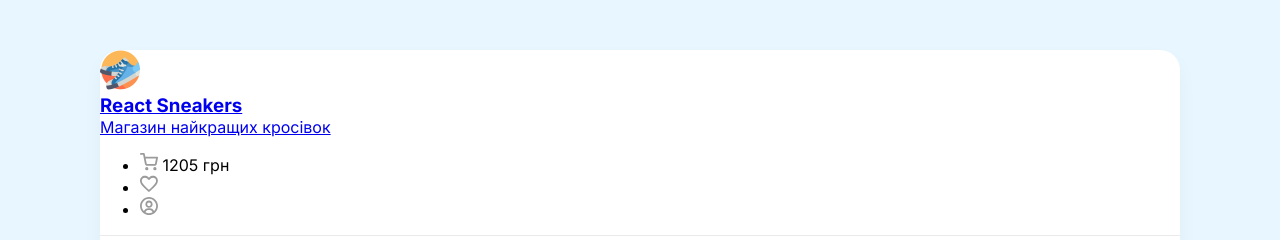
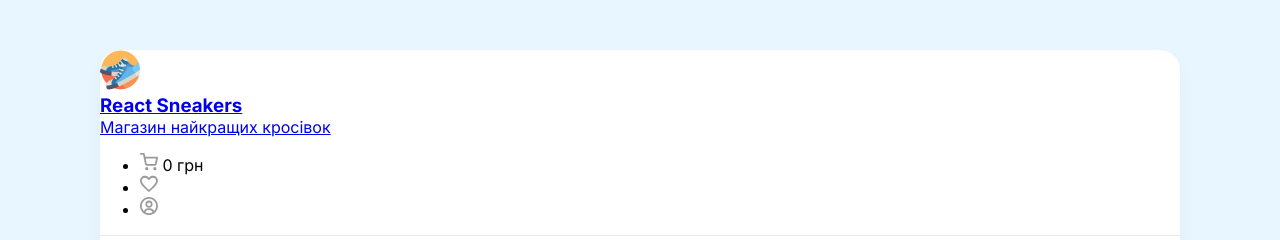
Before and after one commit to Medyanenko/React-sneakers, a React (Create React App) app: page / in a window 1280 px wide. Shown: the top 240 px of the page. Built offline with nearby package versions, Linux system fonts and the light colour scheme; no server answers.

Commit message:
7.calculation totalprice in cart

```diff
--- a/src/components/Drawer/Drawer.js
+++ b/src/components/Drawer/Drawer.js
@@ -10,6 +10,7 @@ const Drawer = ({ onClose, items = [], onRemove }) => {
   const [isOrderComplete, setIsOrderComplete] = React.useState(false);
   const [orderId, setOrderId] = React.useState(null);
   const [isLoading, setIsLoading] = React.useState(false);
+  const totalPrice = cartItems.reduce((sum, obj) => parseInt(obj.price) + sum, 0);
   const onClickOrder = async () => {
     try {
       setIsLoading(true);
@@ -75,12 +76,12 @@ const Drawer = ({ onClose, items = [], onRemove }) => {
                 <li className="d-flex">
                   <span>Cума:</span>
                   <div></div>
-                  <b>20 000 грн</b>
+                  <b>{totalPrice} грн</b>
                 </li>
                 <li className="d-flex">
                   <span>Податок 7%:</span>
                   <div></div>
-                  <b>1075 грн</b>
+                  <b>{(totalPrice*0.07).toFixed(2)} грн</b>
                 </li>
               </ul>
               <button
--- a/src/components/Header/Header.js
+++ b/src/components/Header/Header.js
@@ -1,6 +1,9 @@
 import React from "react";
 import { Link } from "react-router-dom";
+import { AppContext } from "../../App";
 const Header = (props) => {
+  const {cartItems} = React.useContext(AppContext);
+  const totalPrice = cartItems.reduce((sum, obj) => parseInt(obj.price) + sum, 0);
   return (
     <header className="d-flex justify-between align-center p-40">
       <Link to={"/"} exact>
@@ -15,7 +18,7 @@ const Header = (props) => {
       <ul className="d-flex">
         <li className="mr-30 cu-p" onClick={props.onClickCart}>
           <img height={18} width={18} src="/img/cart.svg" alt="cart" />
-          <span> 1205 грн</span>
+          <span> {totalPrice} грн</span>
         </li>
         <li>
           <Link to={"/favorites"} exact>
```
